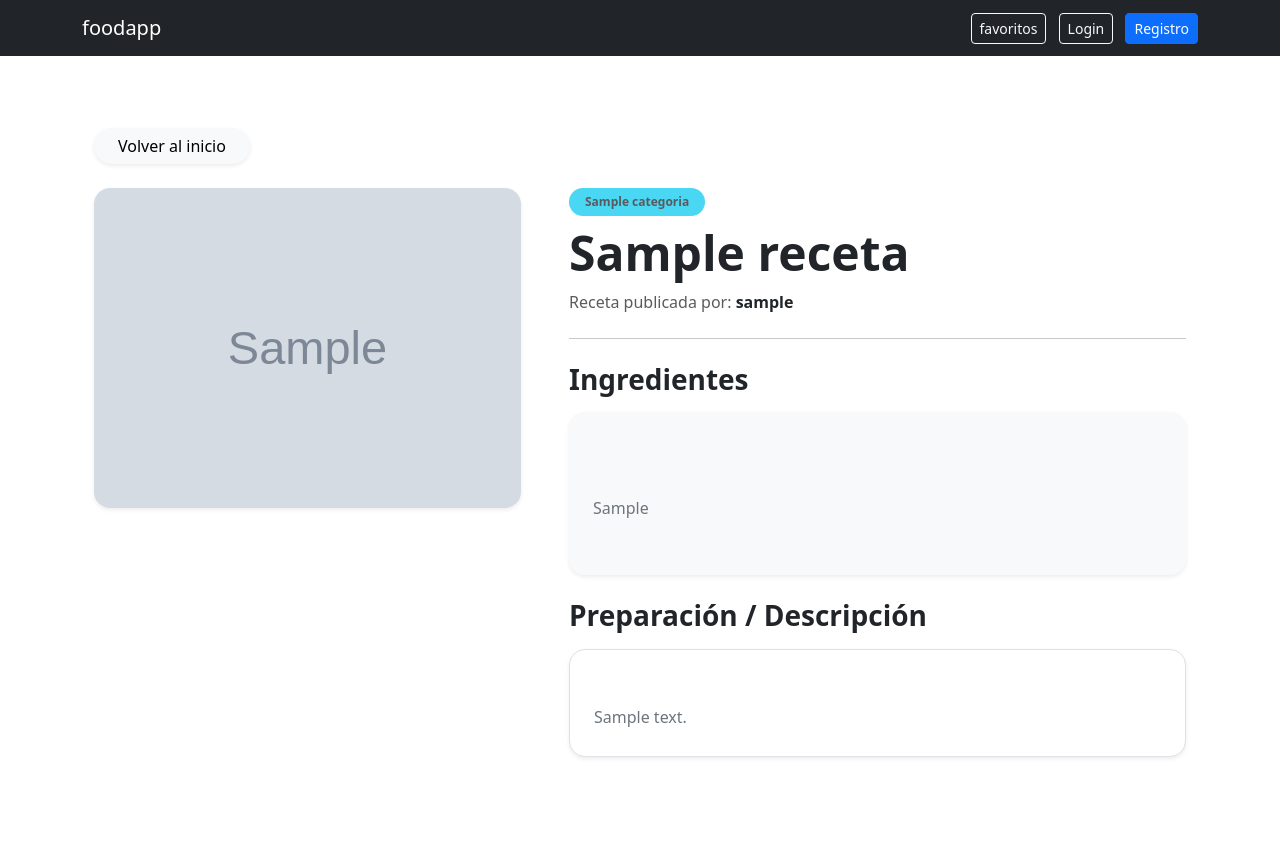
After one commit to axelmonpas-rob-lang/foodapp, a Django app: page /products/00000000-0000-0000-0000-000000000001/ in a window 1280 px wide. The commit adds this page. Run offline with Django 5.2, Linux system fonts and the light colour scheme; tables that the repository leaves empty hold one stand-in row (values such as "Sample post"); grey boxes marked "Sample" are stand-in pictures.

Commit message:
funcinal

```diff
--- a/recetas_app/templates/recetas_app/home.html
+++ b/recetas_app/templates/recetas_app/home.html
@@ -71,7 +71,8 @@
                         </div>
                     {% endif %}
                     <div class="d-grid pt-2">
-                        <a href="#" class="btn btn-outline-dark rounded-pill">Ver Detalles</a>
+                        <a href="#" ></a>
+                        <a href="{% url 'product_detail' product.id %}" class="btn btn-outline-dark rounded-pill">Ver Detalles</a>
                     </div>
                 </div>
             </div>
--- /dev/null
+++ b/recetas_app/templates/recetas_app/product_detail.html
@@ -0,0 +1,66 @@
+{% extends 'recetas_app/base.html' %}
+
+{% block content %}
+<div class="container py-5">
+    <div class="mb-4">
+        <a href="{% url 'home' %}" class="btn btn-light border-0 shadow-sm rounded-pill px-4">
+            Volver al inicio
+        </a>
+    </div>
+
+    <div class="row g-5">
+        <div class="col-md-6 col-lg-5">
+            {% if product.image %}
+                <img src="{{ product.image.url }}" class="img-fluid rounded-4 shadow-sm w-100 object-fit-cover" alt="{{ product.name }}" style="max-height: 450px;">
+            {% else %}
+                <div class="bg-light d-flex align-items-center justify-content-center rounded-4 border" style="height: 400px;">
+                    <span class="text-muted">Sin imagen disponible</span>
+                </div>
+            {% endif %}
+        </div>
+
+        <div class="col-md-6 col-lg-7">
+            <div class="mb-2">
+                {% for cat in product.categories.all %}
+                    <span class="badge rounded-pill bg-info text-dark px-3 py-2 opacity-75">{{ cat.name }}</span>
+                {% endfor %}
+            </div>
+
+            <h1 class="fw-bold text-dark display-5 mb-2">{{ product.name }}</h1>
+            <p class="text-muted mb-4">Receta publicada por: <span class="text-dark fw-semibold">{{ product.owner.username }}</span></p>
+
+            <hr class="my-4 opacity-25">
+
+            <div class="mb-4">
+                <h3 class="fw-bold text-dark mb-3">Ingredientes</h3>
+                <div class="p-4 bg-light rounded-4 border-0 shadow-sm">
+                    <p class="text-secondary mb-0" style="white-space: pre-line; line-height: 1.8;">
+                        {% if product.ingredientes %}
+                            {{ product.ingredientes }}
+                        {% else %}
+                            <i>No se especificaron ingredientes por separado.</i>
+                        {% endif %}
+                    </p>
+                </div>
+            </div>
+
+            <div class="mb-5">
+                <h3 class="fw-bold text-dark mb-3">Preparación / Descripción</h3>
+                <div class="p-4 bg-white rounded-4 border shadow-sm">
+                    <p class="text-secondary mb-0" style="white-space: pre-line; line-height: 1.8;">
+                        {{ product.description }}
+                    </p>
+                </div>
+            </div>
+
+            {% if user.is_authenticated %}
+                <div class="d-grid d-md-inline-block">
+                    <a href="{% url 'add_to_cart' product.id %}" class="btn btn-dark rounded-pill px-5 py-2.5 shadow-sm">
+                        Agregar a favoritos
+                    </a>
+                </div>
+            {% endif %}
+        </div>
+    </div>
+</div>
+{% endblock %}
--- a/recetas_app/urls.py
+++ b/recetas_app/urls.py
@@ -6,6 +6,9 @@ urlpatterns = [
     path('register/', views.register, name='register'),
     path('login/', views.login_view, name='login'),
     path('logout/', views.logout_view, name='logout'),
+
+    # Vista de Detalle de Receta
+    path('products/<uuid:pk>/', views.product_detail, name='product_detail'),
 
     # Dashboard
     path('dashboard/', views.dashboard, name='dashboard'),
@@ -19,5 +22,4 @@ urlpatterns = [
     path('cart/', views.cart_detail, name='cart_detail'),
     path('cart/add/<uuid:product_id>/', views.add_to_cart, name='add_to_cart'),
     path('cart/remove/<uuid:item_id>/', views.remove_from_cart, name='remove_from_cart'),
-    path('cart/update/<uuid:item_id>/', views.update_cart_item, name='update_cart_item'),
 ]
--- a/recetas_app/views.py
+++ b/recetas_app/views.py
@@ -199,7 +199,7 @@ def remove_from_cart(request, item_id):
     item = get_object_or_404(
         RecetaF,
         id=item_id,
-        cart__user=request.user
+        favorito__user=request.user
     )
 
     item.delete()
@@ -208,23 +208,8 @@ def remove_from_cart(request, item_id):
 
 
 # =========================
-# 🔄 Actualizar cantidad
+# 🔍 Detalle del producto
 # =========================
-@login_required
-def update_cart_item(request, item_id):
-    item = get_object_or_404(
-        RecetaF,
-        id=item_id,
-        cart__user=request.user
-    )
-
-    if request.method == 'POST':
-        quantity = int(request.POST.get('quantity'))
-
-        if quantity > 0:
-            item.quantity = quantity
-            item.save()
-        else:
-            item.delete()
-
-    return redirect('cart_detail')
+def product_detail(request, pk):
+    product = get_object_or_404(Recetas, pk=pk)
+    return render(request, 'recetas_app/product_detail.html', {'product': product})
```
